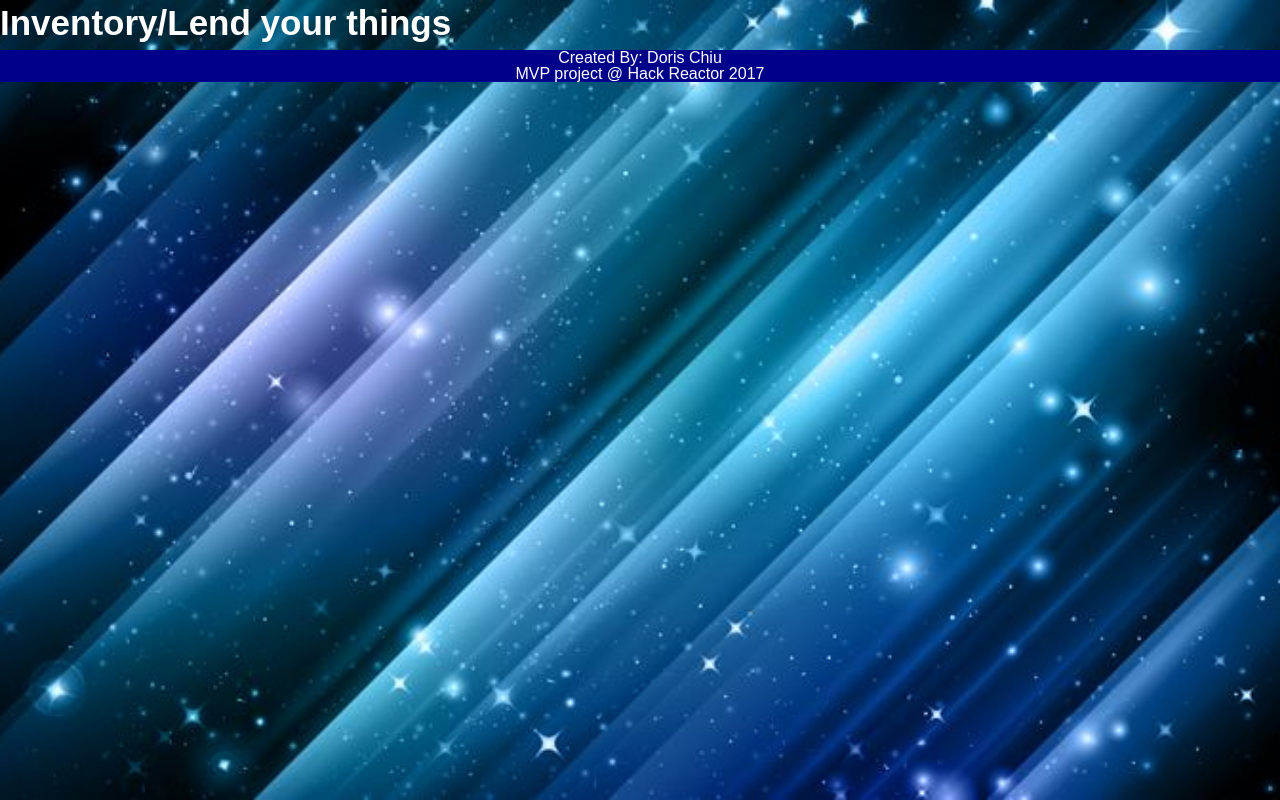
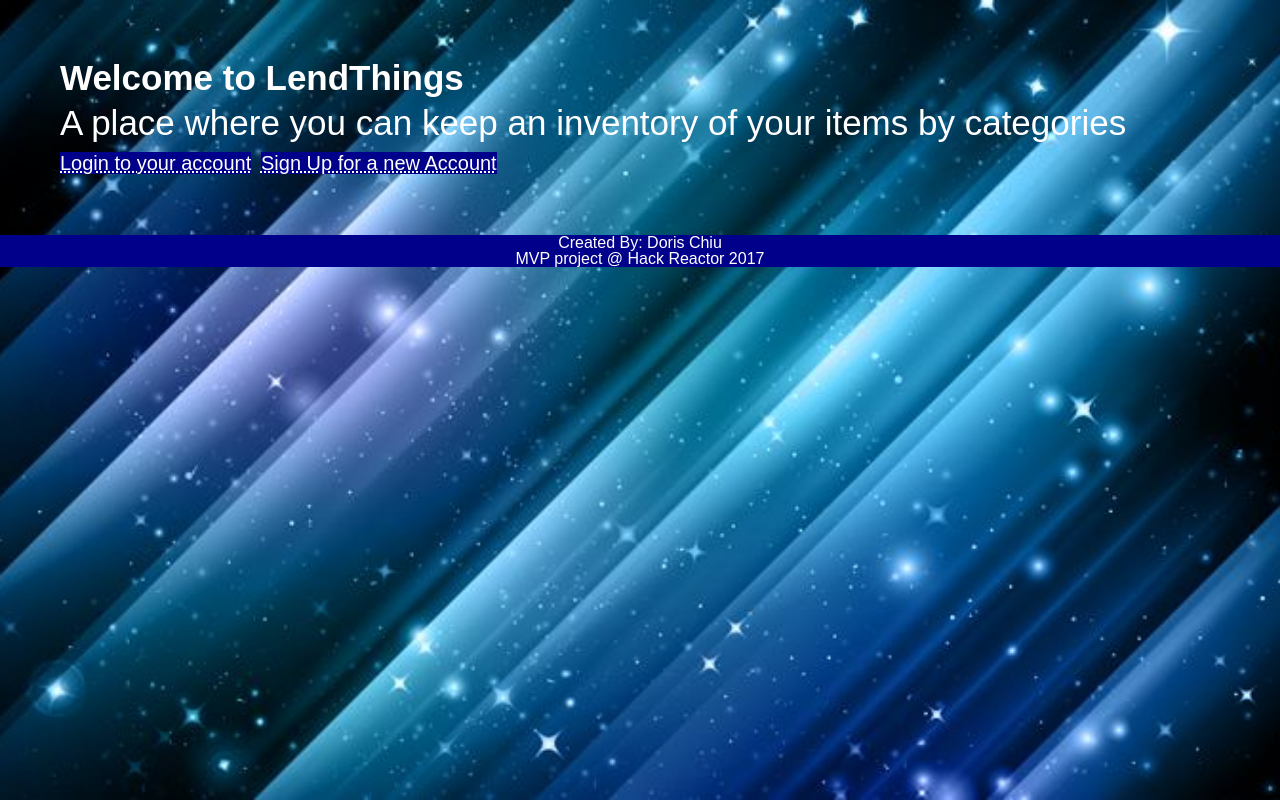
Before and after one commit to cdcjj/LendThings, a website: page client/index.html in a window 1280 px wide. Drawn offline with nearby package versions, Linux system fonts and the light colour scheme.

Commit message:
add welcome page

```diff
--- a/client/app/app.js
+++ b/client/app/app.js
@@ -10,6 +10,9 @@ var app = angular.module('myApp', [
     requireBase: false
   });
   $routeProvider
+  .when('/', {
+    templateUrl: "app/views/welcome.html",
+  })
   .when('/login', {
     templateUrl: "app/views/login.html",
     controller: 'AuthenticateController'
--- /dev/null
+++ b/client/app/views/welcome.html
@@ -0,0 +1,8 @@
+<div class="authenticate">
+  <div class="welcome">
+    <h1>Welcome to LendThings</h1>
+    <p>A place where you can keep an inventory of your items by categories</p>
+    <a href="/login" class="welcome-a">Login to your account</a>
+    <a href="/signup" class="welcome-a">Sign Up for a new Account</a>
+  </div>
+</div>
--- a/client/index.html
+++ b/client/index.html
@@ -10,7 +10,6 @@
    <!-- <base href=":3000" /> -->
  </head>
  <body>
-   <h1>Inventory/Lend your things</h1>
    <div ng-view></div>
 
    <script src="bower_components/angular/angular.js"></script>
```
